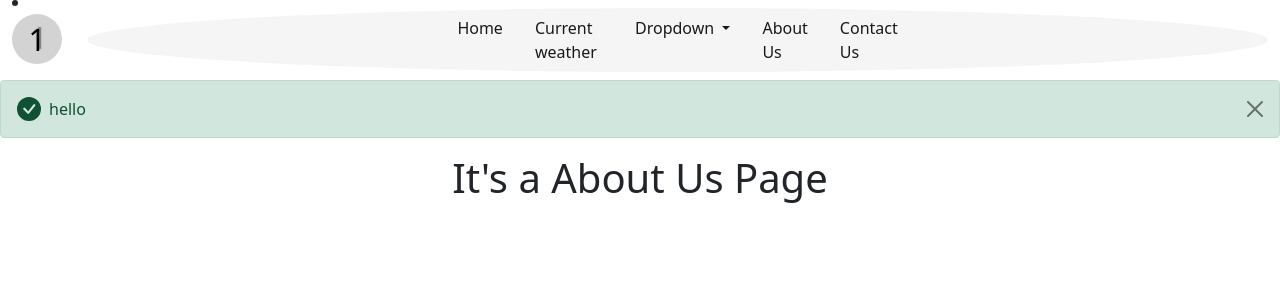
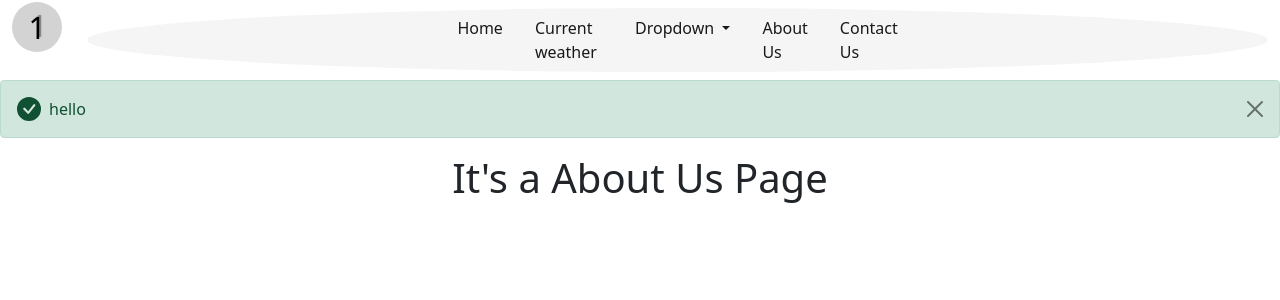
Before and after one commit to Yajendra2201/Minor-Project, a Flask app: page /AboutUs in a window 1280 px wide. Shown: the top 300 px of the page. Run offline with Flask 2, Linux system fonts and the light colour scheme; the visitor is signed in with stand-in values (Sample User, id 1); some libraries are stand-ins or nearby versions.

Commit message:
fix nav li dot

```diff
--- a/templates/base.html
+++ b/templates/base.html
@@ -33,7 +33,7 @@
         <div class="container-fluid">
 
           <div class="logo">
-        <li class="nav-item dropdown">
+        <li class="nav-item dropdown" style="list-style-type: none;">
           <a class="nav-link lo" href="#"role="button" data-bs-toggle="dropdown" aria-expanded="false">
             {{se}}
           </a>
```
